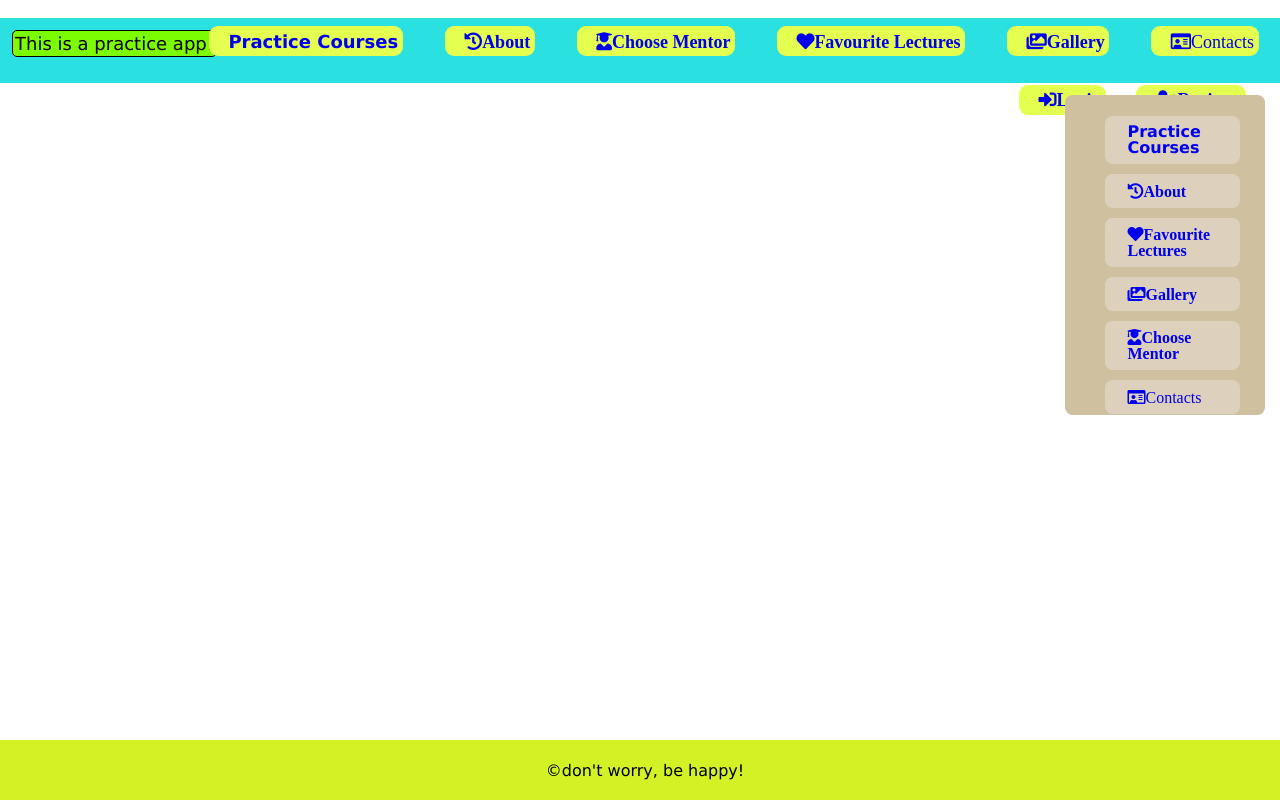
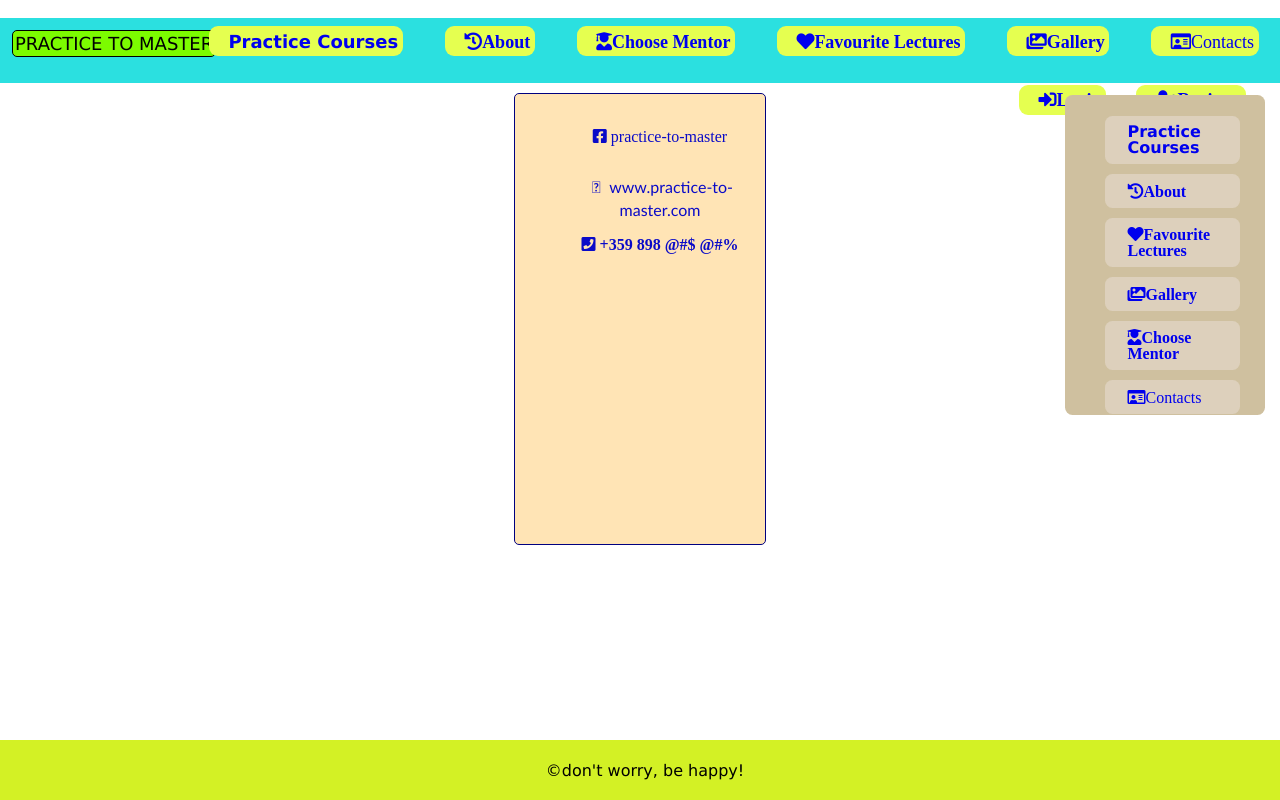
Before and after one commit to AtanasTachev/practice, a React (Create React App) app: page /contacts in a window 1280 px wide. Built offline with nearby package versions, Linux system fonts and the light colour scheme.

Commit message:
ADD CONTACTS

```diff
--- a/src/App.js
+++ b/src/App.js
@@ -8,6 +8,7 @@ import Login from './Components/login/Login';
 import Mentors from './Components/mentors/Mentors';
 import Aside from './Components/aside/Aside';
 import About from './Components/about/About';
+import Contacts from './Components/contacts/Contacts.js';
 
 function App() {
   return (
@@ -22,6 +23,7 @@ function App() {
               <Route path="/bestPractices" element={<Container />} />
               <Route path="/chooseMentor" element={<Mentors />} />
               <Route path="/about" element={<About />} />
+              <Route path="/contacts" element={<Contacts />} />
             </Routes>
         </div>
       <Aside />
--- /dev/null
+++ b/src/Components/contacts/Contacts.js
@@ -0,0 +1,15 @@
+import './contacts.css';
+
+const Contacts = () => {
+    return (
+        <section id="contacts">
+            <ul>
+                <li><i class="fab fa-facebook-square"> practice-to-master</i></li>
+                <li><i class="fal fa-mobile"></i> www.practice-to-master.com</li>
+                <i class="fas fa-phone-square"> +359 898 @#$ @#%</i>
+            </ul>
+
+        </section>
+    );
+}
+export default Contacts;
--- /dev/null
+++ b/src/Components/contacts/contacts.css
@@ -0,0 +1,19 @@
+#contacts {
+    width: 250px;
+    height: 450px;
+    background-color: moccasin;
+    color: rgb(10, 10, 200);
+    justify-content: center;
+    justify-self: center;
+    border-radius: 5px;
+    border: 1px solid navy;
+    display: inline-block;
+    margin: 10px;
+    font-family: 'Gill Sans', 'Gill Sans MT', Calibri, 'Trebuchet MS', sans-serif;
+    font-size: 16px;
+    font-weight: 400;
+    text-align: center;
+}
+#contacts i {
+    margin: 5px;
+}
--- a/src/Components/navigation/Navigation.js
+++ b/src/Components/navigation/Navigation.js
@@ -5,7 +5,7 @@ const Navigation = () => {
     return (
         <nav className='nav'>
             <p className='appLogo'>
-            This is a practice app!
+            PRACTICE TO MASTER
             </p>
             <ul>
                 <li>
```
